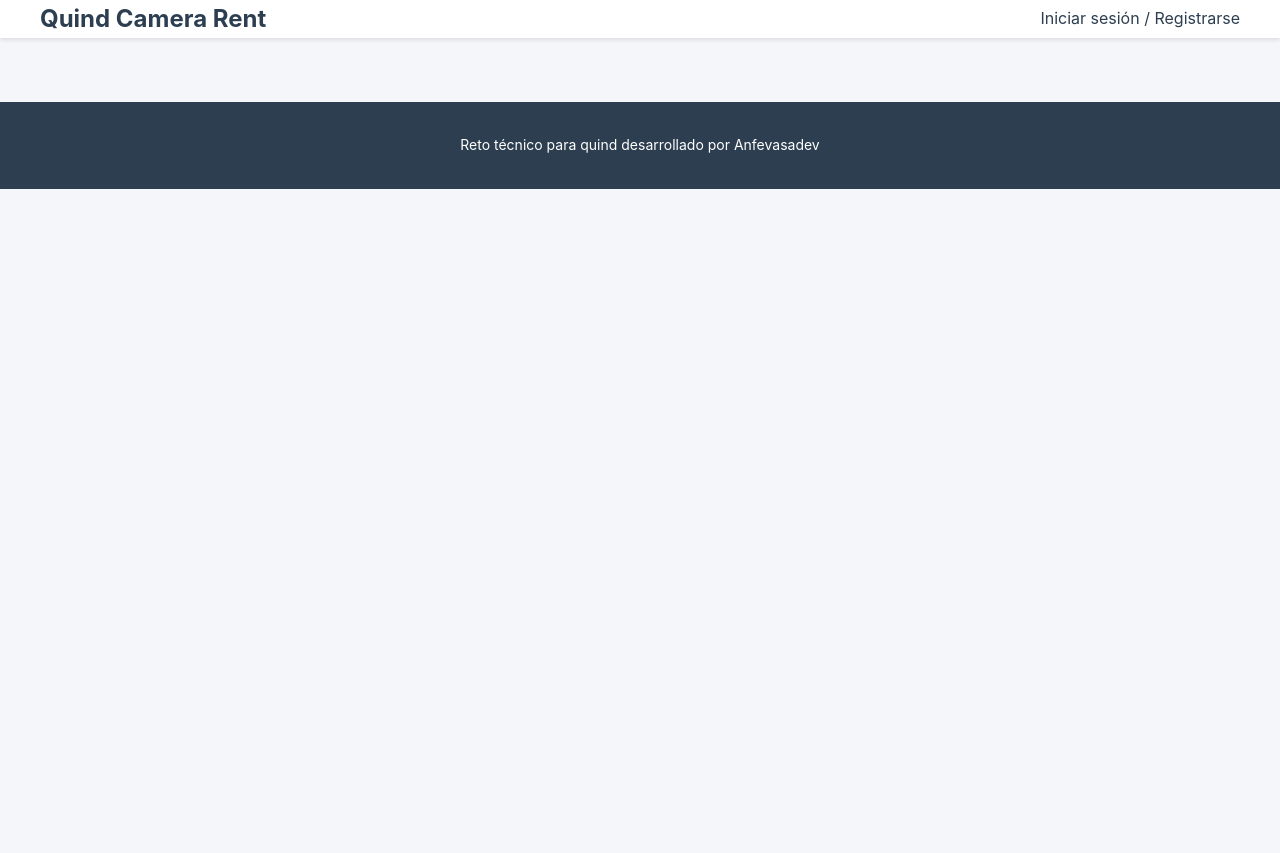
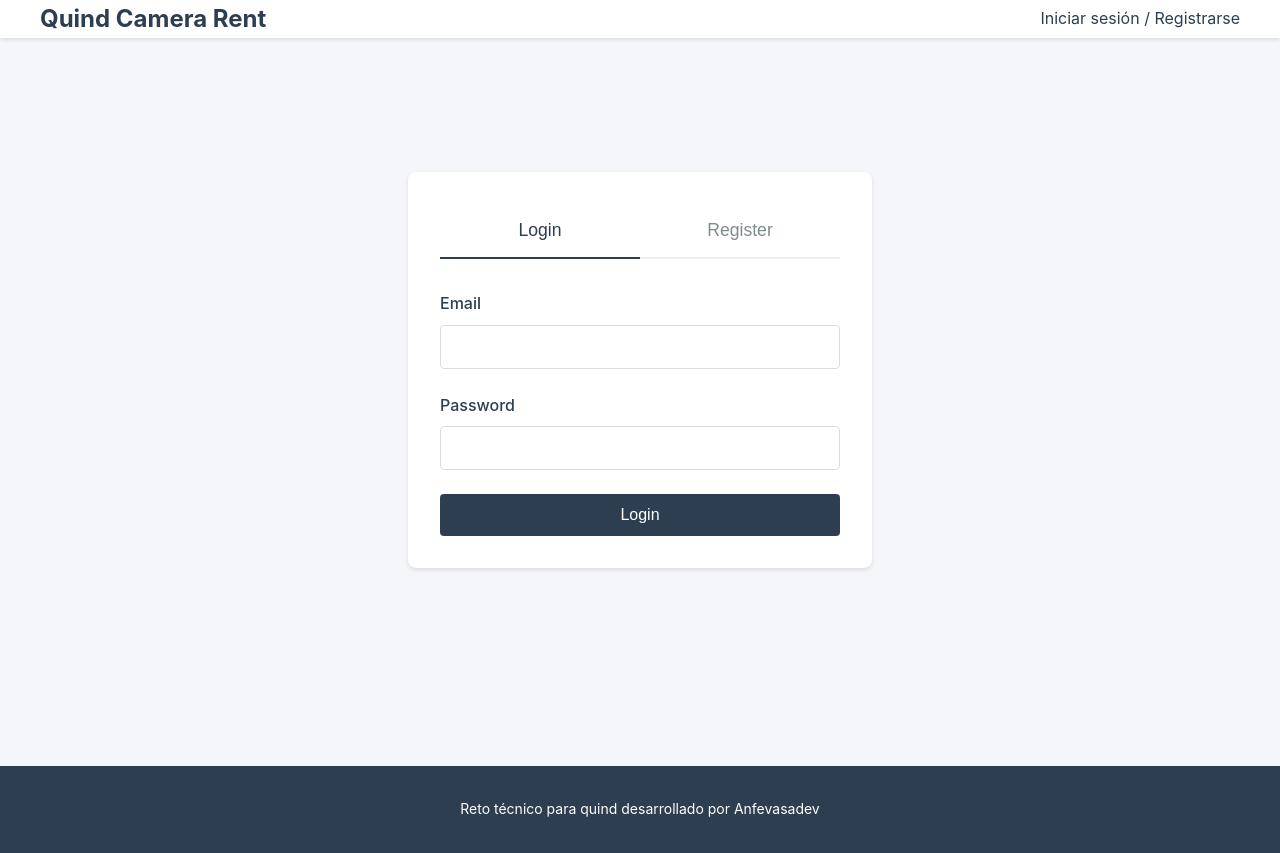
Before and after one commit to Anfevasadev/quind-camera-rent, a React (Vite) app in the folder front/: page /auth in a window 1280 px wide. Before the commit the page ends 800 px from the top, so only its background shows below. Built offline with nearby package versions, Linux system fonts and the light colour scheme.

Commit message:
Add authentication page with login and registration forms

```diff
--- a/front/src/App.jsx
+++ b/front/src/App.jsx
@@ -4,6 +4,7 @@ import Footer from "./components/Footer";
 import Home from "./pages/Home";
 import ProductDetail from "./pages/ProductDetail";
 import "./App.css";
+import Auth from "./pages/Auth";
 
 function App() {
   return (
@@ -14,6 +15,7 @@ function App() {
           <Routes>
             <Route path="/" element={<Home />} />
             <Route path="/:type/:id" element={<ProductDetail />} />
+            <Route path="/auth" element={<Auth />} />
           </Routes>
         </main>
         <Footer />
--- /dev/null
+++ b/front/src/components/LoginForm.jsx
@@ -0,0 +1,91 @@
+import { useState } from 'react';
+import { useNavigate } from 'react-router-dom';
+import { validateEmail } from '../utils/valdation';
+
+const LoginForm = () => {
+  const navigate = useNavigate();
+  const [formData, setFormData] = useState({
+    email: '',
+    password: ''
+  });
+  const [errors, setErrors] = useState({});
+
+  const handleChange = (e) => {
+    const { name, value } = e.target;
+    setFormData(prev => ({
+      ...prev,
+      [name]: value
+    }));
+    // Clear error when user starts typing
+    if (errors[name]) {
+      setErrors(prev => ({
+        ...prev,
+        [name]: ''
+      }));
+    }
+  };
+
+  const handleSubmit = async (e) => {
+    e.preventDefault();
+    const newErrors = {};
+
+    // Validation
+    if (!formData.email) {
+      newErrors.email = 'Email is required';
+    } else if (!validateEmail(formData.email)) {
+      newErrors.email = 'Invalid email format';
+    }
+
+    if (!formData.password) {
+      newErrors.password = 'Password is required';
+    }
+
+    if (Object.keys(newErrors).length > 0) {
+      setErrors(newErrors);
+      return;
+    }
+
+    try {
+      // TODO: Implement login logic with Supabase
+      navigate('/');
+    } catch (error) {
+      setErrors({ submit: error.message });
+    }
+  };
+
+  return (
+    <form onSubmit={handleSubmit} className="auth-form">
+      <div className="form-group">
+        <label htmlFor="email">Email</label>
+        <input
+          type="email"
+          id="email"
+          name="email"
+          value={formData.email}
+          onChange={handleChange}
+          className={errors.email ? 'error' : ''}
+        />
+        {errors.email && <span className="error-message">{errors.email}</span>}
+      </div>
+
+      <div className="form-group">
+        <label htmlFor="password">Password</label>
+        <input
+          type="password"
+          id="password"
+          name="password"
+          value={formData.password}
+          onChange={handleChange}
+          className={errors.password ? 'error' : ''}
+        />
+        {errors.password && <span className="error-message">{errors.password}</span>}
+      </div>
+
+      {errors.submit && <div className="error-message">{errors.submit}</div>}
+
+      <button type="submit" className="auth-button">Login</button>
+    </form>
+  );
+};
+
+export default LoginForm;
--- /dev/null
+++ b/front/src/components/RegisterForm.jsx
@@ -0,0 +1,126 @@
+import { useState } from 'react';
+import { useNavigate } from 'react-router-dom';
+import { validateEmail, validatePassword } from '../utils/valdation';
+
+const RegisterForm = () => {
+  const navigate = useNavigate();
+  const [formData, setFormData] = useState({
+    name: '',
+    email: '',
+    password: '',
+    confirmPassword: ''
+  });
+  const [errors, setErrors] = useState({});
+
+  const handleChange = (e) => {
+    const { name, value } = e.target;
+    setFormData(prev => ({
+      ...prev,
+      [name]: value
+    }));
+    // Clear error when user starts typing
+    if (errors[name]) {
+      setErrors(prev => ({
+        ...prev,
+        [name]: ''
+      }));
+    }
+  };
+
+  const handleSubmit = async (e) => {
+    e.preventDefault();
+    const newErrors = {};
+
+    // Validation
+    if (!formData.email) {
+      newErrors.email = 'Email is required';
+    } else if (!validateEmail(formData.email)) {
+      newErrors.email = 'Invalid email format';
+    }
+
+    if (!formData.password) {
+      newErrors.password = 'Password is required';
+    } else if (!validatePassword(formData.password)) {
+      newErrors.password = 'Password must be at least 8 characters long and contain at least one number';
+    }
+
+    if (!formData.confirmPassword) {
+      newErrors.confirmPassword = 'Please confirm your password';
+    } else if (formData.password !== formData.confirmPassword) {
+      newErrors.confirmPassword = 'Passwords do not match';
+    }
+
+    if (Object.keys(newErrors).length > 0) {
+      setErrors(newErrors);
+      return;
+    }
+
+    try {
+      // TODO: Implement registration logic
+      navigate('/');
+    } catch (error) {
+      setErrors({ submit: error.message });
+    }
+  };
+
+  return (
+    <form onSubmit={handleSubmit} className="auth-form">
+      <div className="form-group">
+        <label htmlFor="name">Nombre</label>
+        <input
+          type="text"
+          id="name"
+          name="name"
+          value={formData.name}
+          onChange={handleChange}
+          className={errors.name ? 'error' : ''}
+        />
+        {errors.email && <span className="error-message">{errors.email}</span>}
+      </div>
+      <div className="form-group">
+        <label htmlFor="email">Email</label>
+        <input
+          type="email"
+          id="email"
+          name="email"
+          value={formData.email}
+          onChange={handleChange}
+          className={errors.email ? 'error' : ''}
+        />
+        {errors.email && <span className="error-message">{errors.email}</span>}
+      </div>
+
+      <div className="form-group">
+        <label htmlFor="password">Password</label>
+        <input
+          type="password"
+          id="password"
+          name="password"
+          value={formData.password}
+          onChange={handleChange}
+          className={errors.password ? 'error' : ''}
+        />
+        {errors.password && <span className="error-message">{errors.password}</span>}
+      </div>
+
+      <div className="form-group">
+        <label htmlFor="confirmPassword">Confirm Password</label>
+        <input
+          type="password"
+          id="confirmPassword"
+          name="confirmPassword"
+          value={formData.confirmPassword}
+          onChange={handleChange}
+          className={errors.confirmPassword ? 'error' : ''}
+        />
+        {errors.confirmPassword && <span className="error-message">{errors.confirmPassword}</span>}
+      </div>
+
+      {errors.submit && <div className="error-message">{errors.submit}</div>}
+
+      <button type="submit" className="auth-button">Register</button>
+    </form>
+  );
+};
+
+export default RegisterForm;
--- /dev/null
+++ b/front/src/pages/Auth.jsx
@@ -0,0 +1,32 @@
+import { useState } from 'react';
+import LoginForm from '../components/LoginForm';
+import RegisterForm from '../components/RegisterForm';
+import '../styles/pages/Auth.css';
+
+const Auth = () => {
+    const [isLogin, setIsLogin] = useState(true);
+
+    return (
+      <div className="auth-container">
+        <div className="auth-card">
+          <div className="auth-tabs">
+            <button
+              className={`auth-tab ${isLogin ? 'active' : ''}`}
+              onClick={() => setIsLogin(true)}
+            >
+              Login
+            </button>
+            <button
+              className={`auth-tab ${!isLogin ? 'active' : ''}`}
+              onClick={() => setIsLogin(false)}
+            >
+              Register
+            </button>
+          </div>
+          {isLogin ? <LoginForm /> : <RegisterForm />}
+        </div>
+      </div>
+    );
+};
+
+export default Auth;
--- /dev/null
+++ b/front/src/styles/pages/Auth.css
@@ -0,0 +1,87 @@
+.auth-container {
+  min-height: calc(100vh - 200px);
+  display: flex;
+  align-items: center;
+  justify-content: center;
+  padding: 2rem;
+}
+
+.auth-card {
+  background: var(--color-white);
+  border-radius: 8px;
+  box-shadow: var(--shadow-default);
+  width: 100%;
+  max-width: 400px;
+  padding: 2rem;
+}
+
+.auth-tabs {
+  display: flex;
+  margin-bottom: 2rem;
+  border-bottom: 2px solid #eee;
+}
+
+.auth-tab {
+  flex: 1;
+  padding: 1rem;
+  border: none;
+  background: none;
+  font-size: 1.1rem;
+  color: var(--color-text-light);
+  cursor: pointer;
+  transition: all 0.3s ease;
+}
+
+.auth-tab.active {
+  color: var(--color-primary);
+  border-bottom: 2px solid var(--color-primary);
+  margin-bottom: -2px;
+}
+
+.auth-form {
+  display: flex;
+  flex-direction: column;
+  gap: 1.5rem;
+}
+
+.form-group {
+  display: flex;
+  flex-direction: column;
+  gap: 0.5rem;
+}
+
+.form-group label {
+  font-weight: 500;
+  color: var(--color-text);
+}
+
+.form-group input {
+  padding: 0.75rem;
+  border: 1px solid #ddd;
+  border-radius: 4px;
+  font-size: 1rem;
+}
+
+.form-group input.error {
+  border-color: var(--color-accent);
+}
+
+.error-message {
+  color: var(--color-accent);
+  font-size: 0.875rem;
+}
+
+.auth-button {
+  background-color: var(--color-primary);
+  color: var(--color-white);
+  padding: 0.75rem;
+  border: none;
+  border-radius: 4px;
+  font-size: 1rem;
+  cursor: pointer;
+  transition: background-color 0.3s ease;
+}
+
+.auth-button:hover {
+  background-color: var(--color-secondary);
+}
--- /dev/null
+++ b/front/src/utils/valdation.js
@@ -0,0 +1,10 @@
+export const validateEmail = (email) => {
+  const emailRegex = /^[^\s@]+@[^\s@]+\.[^\s@]+$/;
+  return emailRegex.test(email);
+};
+
+export const validatePassword = (password) => {
+  // At least 8 characters, containing at least one number
+  const passwordRegex = /^(?=.*\d).{8,}$/;
+  return passwordRegex.test(password);
+};
```
